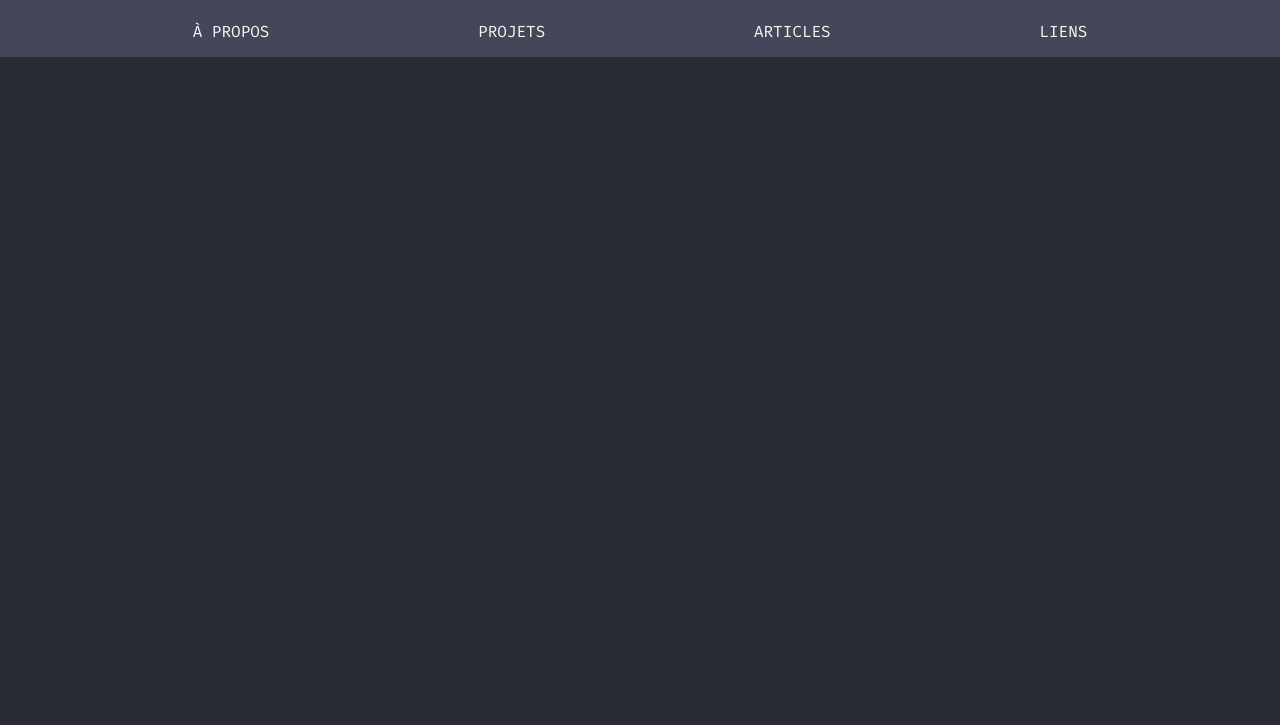
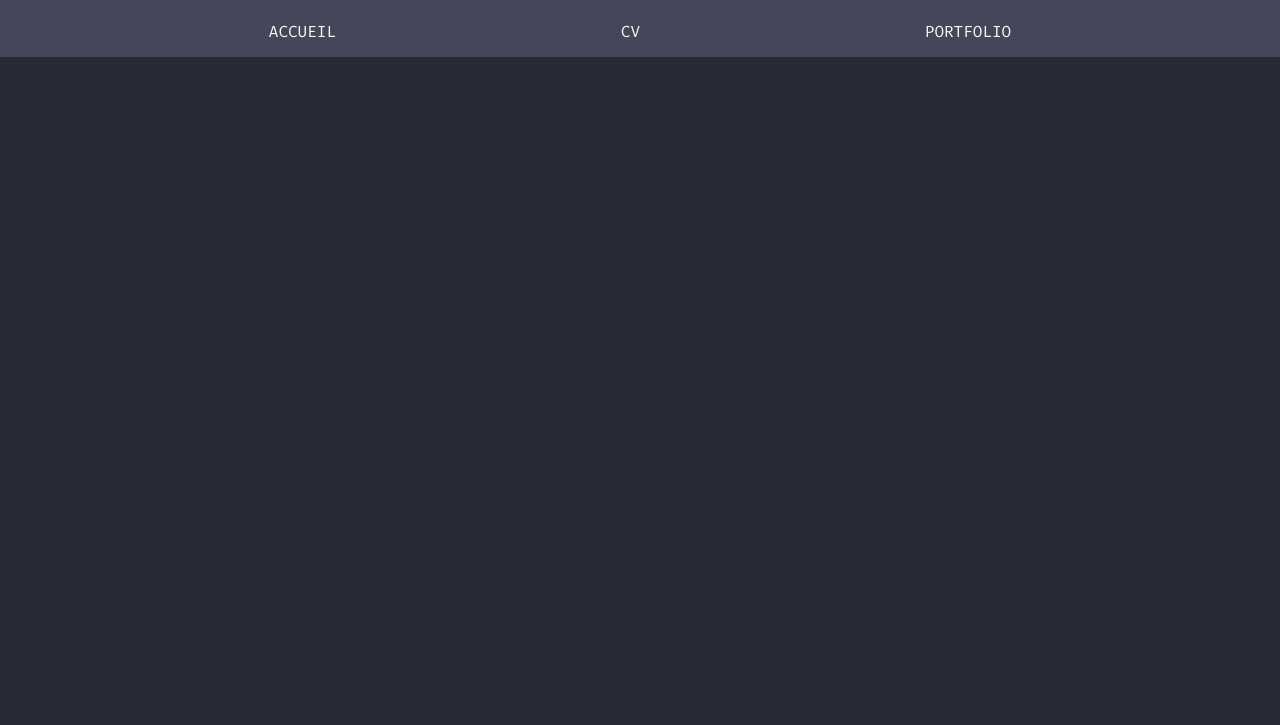
Before and after one commit to theo-baccam/cv-html-css, a plain HTML site: page index.html in a window 1280 px wide. Shown: the part 75-800 px from the top of the page. Drawn offline with Linux system fonts and the light colour scheme.

Commit message:
content: changé liens dans header

```diff
--- a/index.html
+++ b/index.html
@@ -15,10 +15,9 @@
 		<header>
 			<h1>Théo BACCAM</h1>
 			<section id=links>
-				<a href="index.html">À PROPOS</a>
-				<a href="index.html">PROJETS</a>
-				<a href="index.html">ARTICLES</a>
-				<a href="index.html">LIENS</a>
+				<a href="index.html">ACCUEIL</a>
+				<a href="index.html">CV</a>
+				<a href="index.html">PORTFOLIO</a>
 			</section>
 		</header>
 	</body>
```
